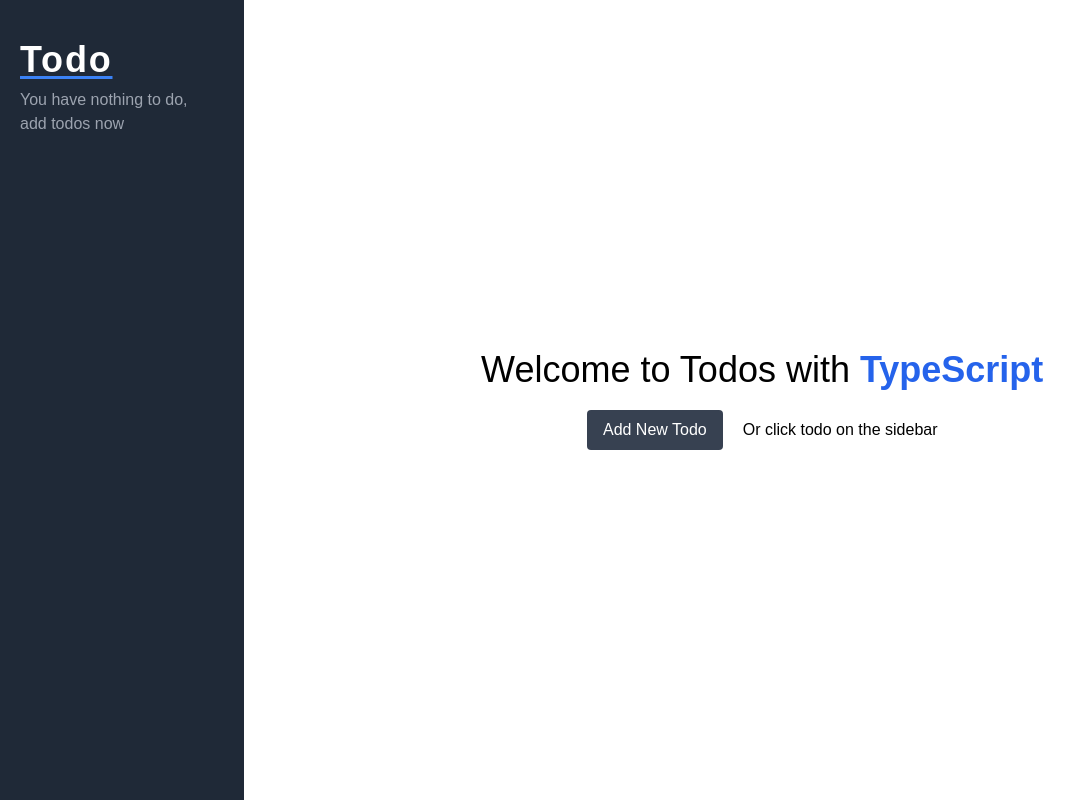
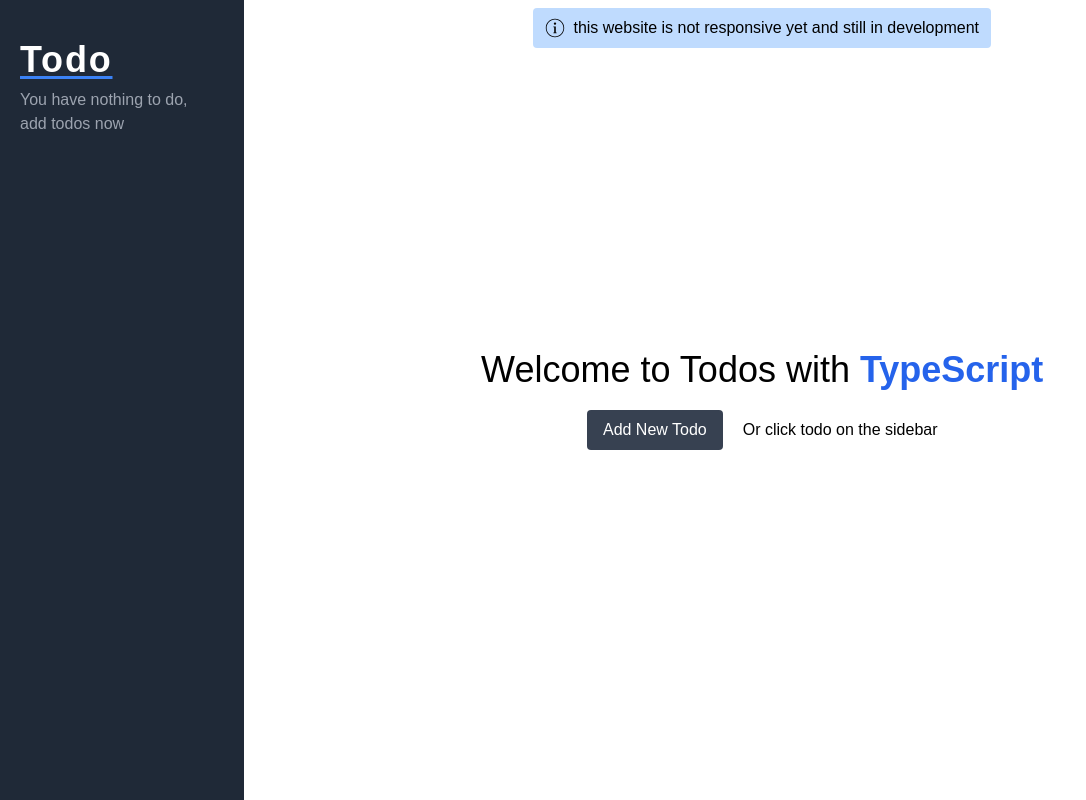
Before and after one commit to aufasyaihan/todo-typescript, a React (Vite) app: page / in a window 1280 px wide. Shown: the whole page, without its empty margins (0-1086 px from the left). Built offline with nearby package versions, Linux system fonts and the light colour scheme.

Commit message:
added disclaimer

```diff
--- a/src/components/HomePage.tsx
+++ b/src/components/HomePage.tsx
@@ -11,7 +11,22 @@ const HomePage: React.FC = () => {
   };
   return (
     <div className="flex flex-col gap-5 justify-center items-center h-screen w-full">
-      <h1 className="text-4xl">
+      <p className="absolute top-0 m-2 flex gap-2 items-center bg-blue-200 w-fit px-3 py-2 rounded">
+        <span>
+          <svg
+            xmlns="http://www.w3.org/2000/svg"
+            x="0px"
+            y="0px"
+            width="20"
+            height="20"
+            viewBox="0 0 50 50"
+          >
+            <path d="M 25 2 C 12.309295 2 2 12.309295 2 25 C 2 37.690705 12.309295 48 25 48 C 37.690705 48 48 37.690705 48 25 C 48 12.309295 37.690705 2 25 2 z M 25 4 C 36.609824 4 46 13.390176 46 25 C 46 36.609824 36.609824 46 25 46 C 13.390176 46 4 36.609824 4 25 C 4 13.390176 13.390176 4 25 4 z M 25 11 A 3 3 0 0 0 22 14 A 3 3 0 0 0 25 17 A 3 3 0 0 0 28 14 A 3 3 0 0 0 25 11 z M 21 21 L 21 23 L 22 23 L 23 23 L 23 36 L 22 36 L 21 36 L 21 38 L 22 38 L 23 38 L 27 38 L 28 38 L 29 38 L 29 36 L 28 36 L 27 36 L 27 21 L 26 21 L 22 21 L 21 21 z"></path>
+          </svg>
+        </span>
+        this website is not responsive yet and still in development
+      </p>
+      <h1 className="text-4xl text-center">
         Welcome to Todos with{" "}
         <span className="font-semibold text-blue-600">TypeScript</span>
       </h1>
```
